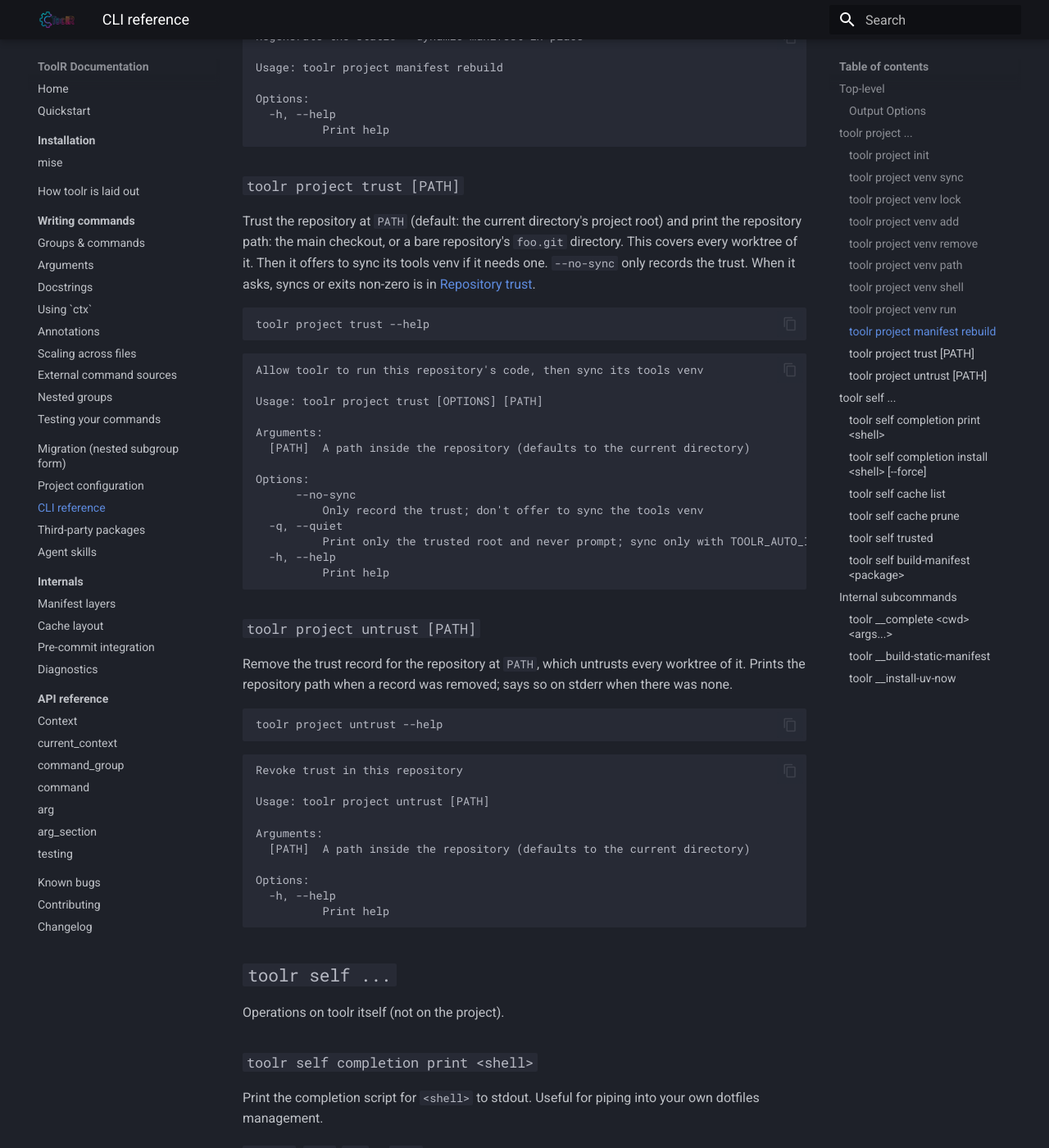
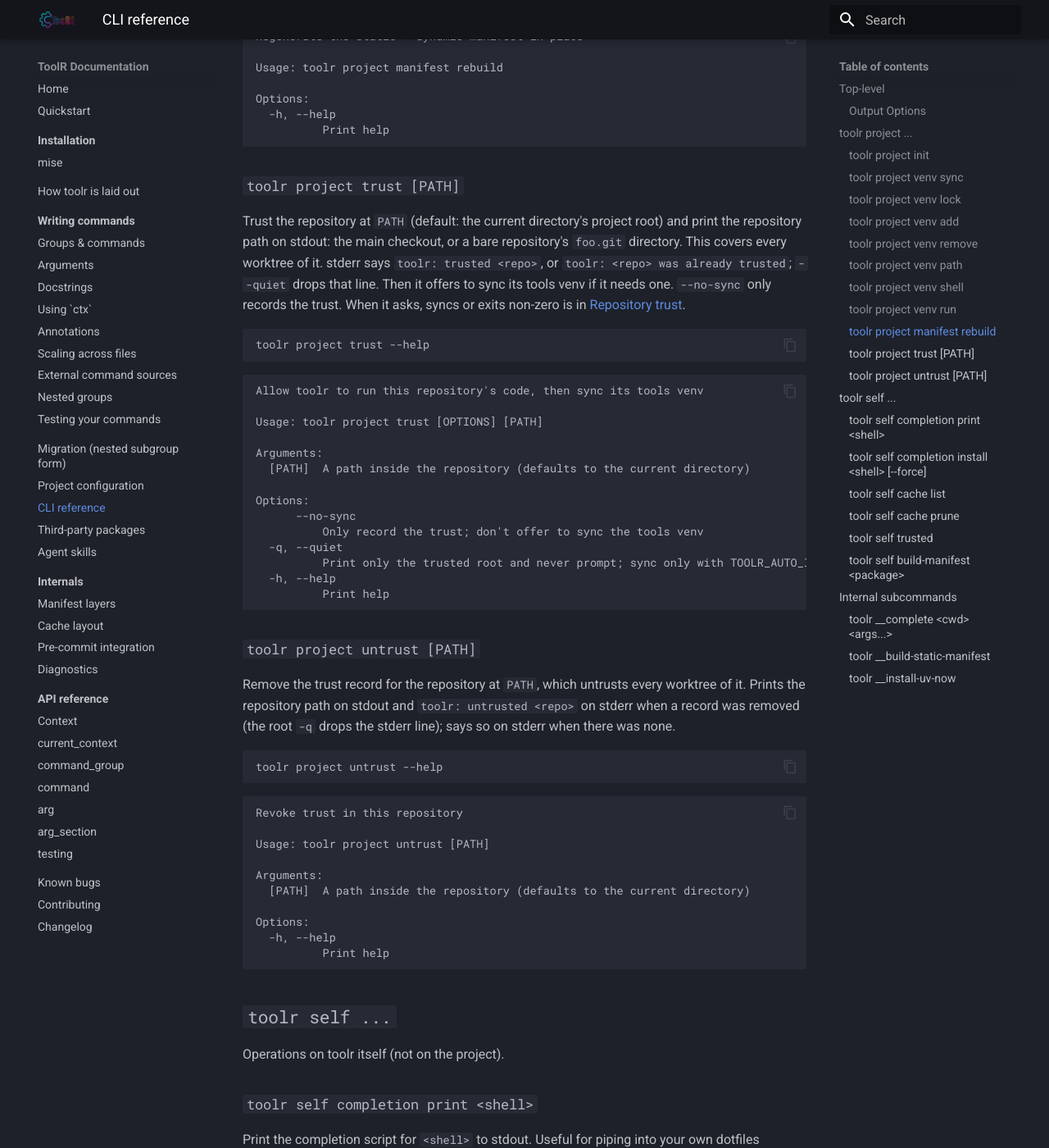
Before and after one commit to s0undt3ch/ToolR, an MkDocs documentation site: the page built from docs/cli.md, in a window 1280 px wide and 1400 px high, scrolled down 7174 px. Shown: the whole window at 82% size. Built offline with MkDocs 1.6.1 and Material for MkDocs 9.7.7, drawn with Linux system fonts in a browser that asks for light colours.

Commit message:
fix(cli): confirm project trust and untrust on stderr
`toolr project trust` printed only the root, so trusting an already-trusted
repository looked the same as trusting a new one. stderr now says
`toolr: trusted <root>` or `toolr: <root> was already trusted`, and
`project untrust` says `toolr: untrusted <root>`. stdout stays the bare
root for scripts; --quiet and the root -q drop the stderr line.

````diff
--- a/docs/cli.md
+++ b/docs/cli.md
@@ -233,11 +233,12 @@
 ### `toolr project trust [PATH]` {#project-trust}
 
 Trust the repository at `PATH` (default: the current directory's project
-root) and print the repository path: the main checkout, or a bare
-repository's `foo.git` directory. This covers every worktree of it. Then it
-offers to sync its tools venv if it needs one. `--no-sync` only records the
-trust. When it asks, syncs or exits non-zero is in
-[Repository trust](concepts.md#repository-trust).
+root) and print the repository path on stdout: the main checkout, or a bare
+repository's `foo.git` directory. This covers every worktree of it. stderr
+says `toolr: trusted <repo>`, or `toolr: <repo> was already trusted`;
+`--quiet` drops that line. Then it offers to sync its tools venv if it needs
+one. `--no-sync` only records the trust. When it asks, syncs or exits
+non-zero is in [Repository trust](concepts.md#repository-trust).
 
 ```sh
 toolr project trust --help
@@ -250,8 +251,9 @@
 ### `toolr project untrust [PATH]` {#project-untrust}
 
 Remove the trust record for the repository at `PATH`, which untrusts every
-worktree of it. Prints the repository path when a record was removed; says
-so on stderr when there was none.
+worktree of it. Prints the repository path on stdout and
+`toolr: untrusted <repo>` on stderr when a record was removed (the root `-q`
+drops the stderr line); says so on stderr when there was none.
 
 ```sh
 toolr project untrust --help
````
Also changed, not shown: release-notes/2026-11-01.00-00-12.repository-trust.md (+4 -1 lines), 3 other files.
